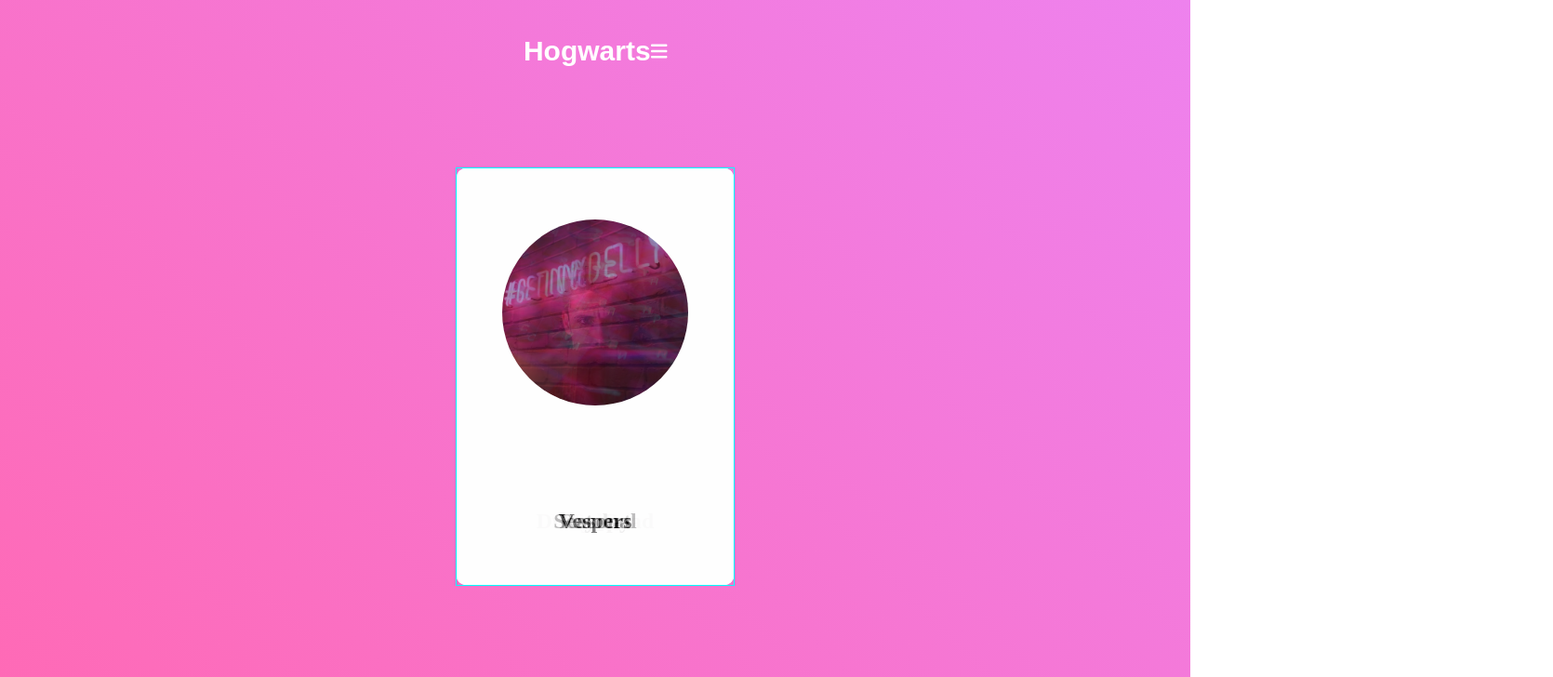
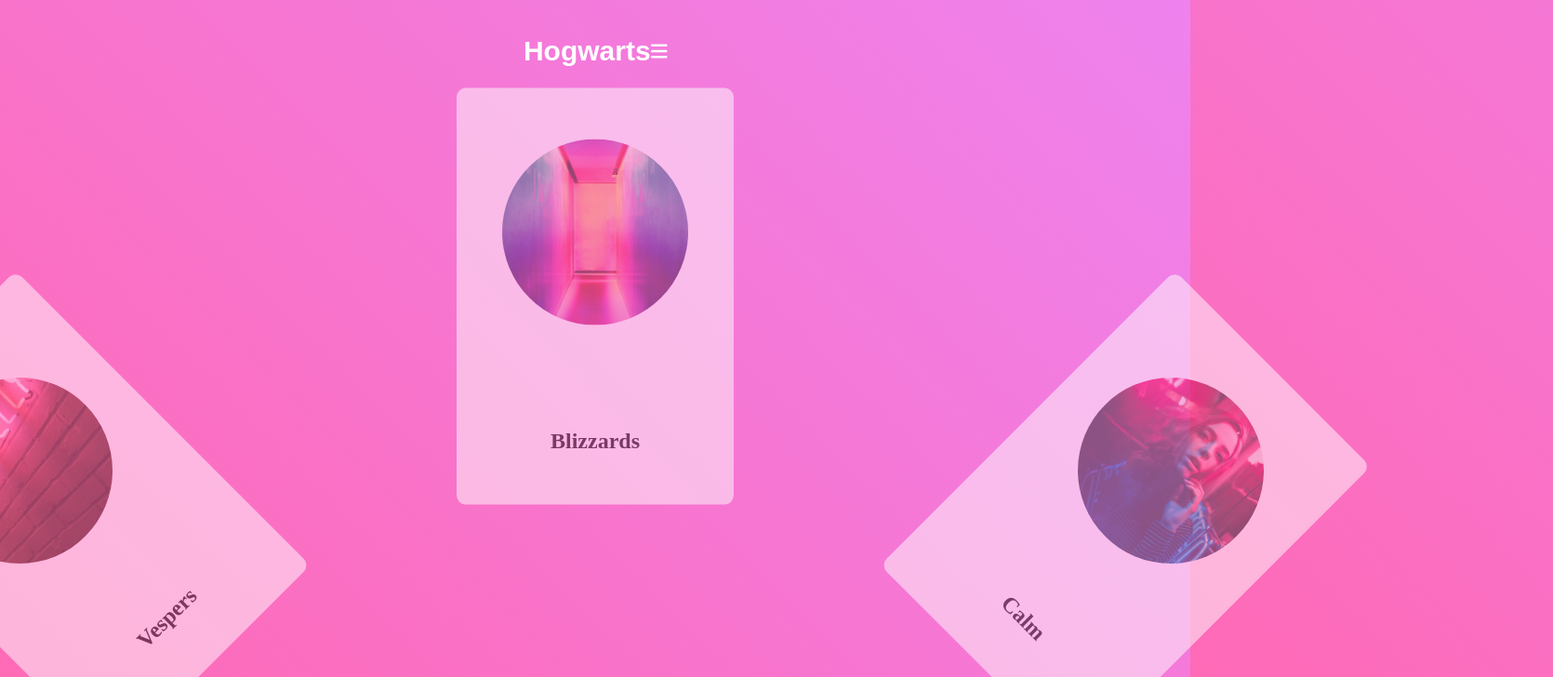
Before and after one commit to sbpark88/JavaScript-Weekend-Study, a React (Create React App) app in the folder study-022-react-card-motion/: page / in a window 1280 px wide. Shown: the top 728 px of the page at 93% size, 1670 px wide, since content can reach past the window. Built offline with nearby package versions, Linux system fonts and the light colour scheme.

Commit message:
Update: Spread out cards round

```diff
--- a/study-022-react-card-motion/src/components/Card.js
+++ b/study-022-react-card-motion/src/components/Card.js
@@ -1,8 +1,12 @@
 import '../scss/section/_card.scss'
 
-export default function Card({title}) {
+export default function Card({title, index, count}) {
+  const style = {
+    transform: `rotate(${360 / count * index}deg) translateY(-180%)`
+  }
+
   return (
-      <article>
+      <article style={style}>
         <div className='inner'>
           <div className='pic'>
             <img src={`${process.env.PUBLIC_URL}/img/${title}.jpg`} alt="{title}"/>
--- a/study-022-react-card-motion/src/components/Section.js
+++ b/study-022-react-card-motion/src/components/Section.js
@@ -2,9 +2,14 @@ import Card from "./Card";
 import '../scss/section/_section.scss'
 
 export default function Section() {
+  const style = {
+    top: '140%'
+  }
   return (
-      <section>
-        {titles.map((title, index) => <Card key={index} title={title} />)}
+      <section style={style}>
+        {titles.map((title, index) =>
+            <Card key={title} title={title} count={titles.length} index={index}/>
+        )}
       </section>
   )
 }
--- a/study-022-react-card-motion/src/scss/style.scss
+++ b/study-022-react-card-motion/src/scss/style.scss
@@ -4,4 +4,5 @@ body {
   width: 100%;
   height: 100vh;
   background: linear-gradient(45deg, hotpink, violet);
+  overflow: hidden;
 }
```
